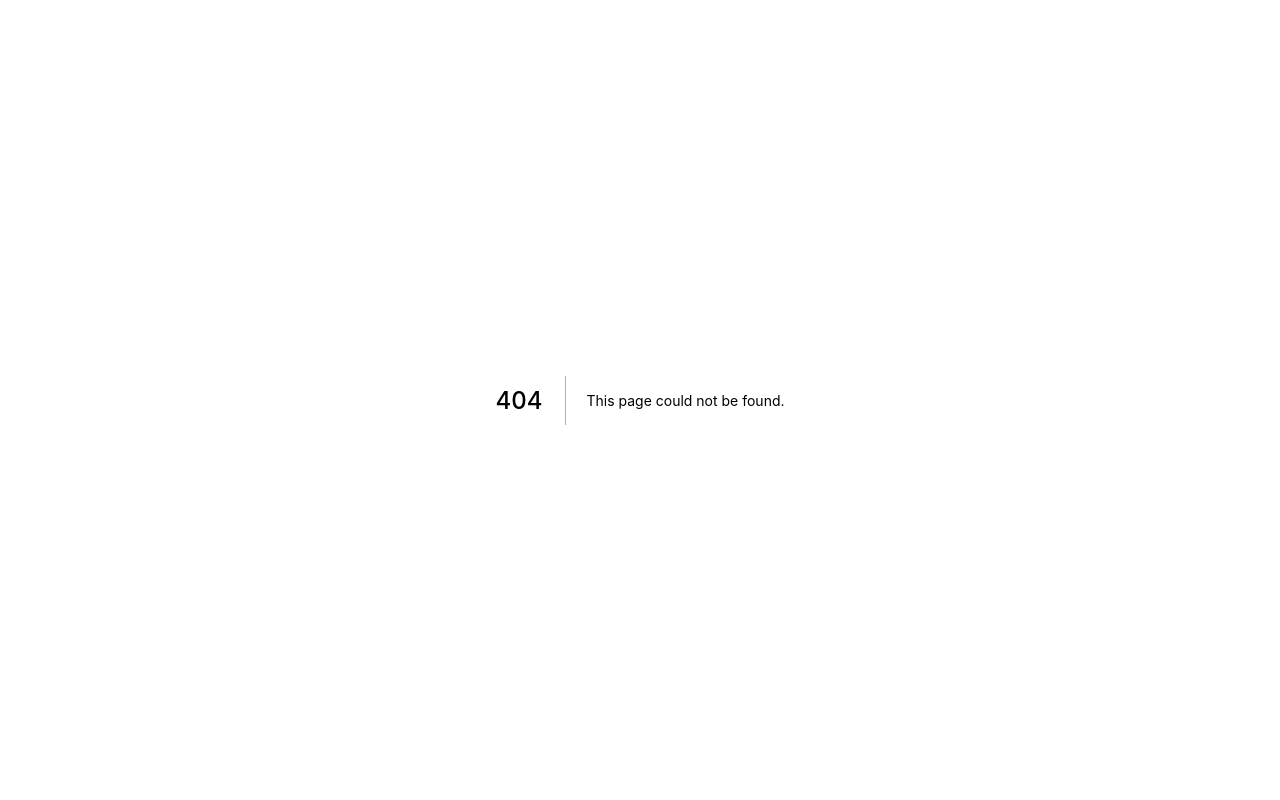
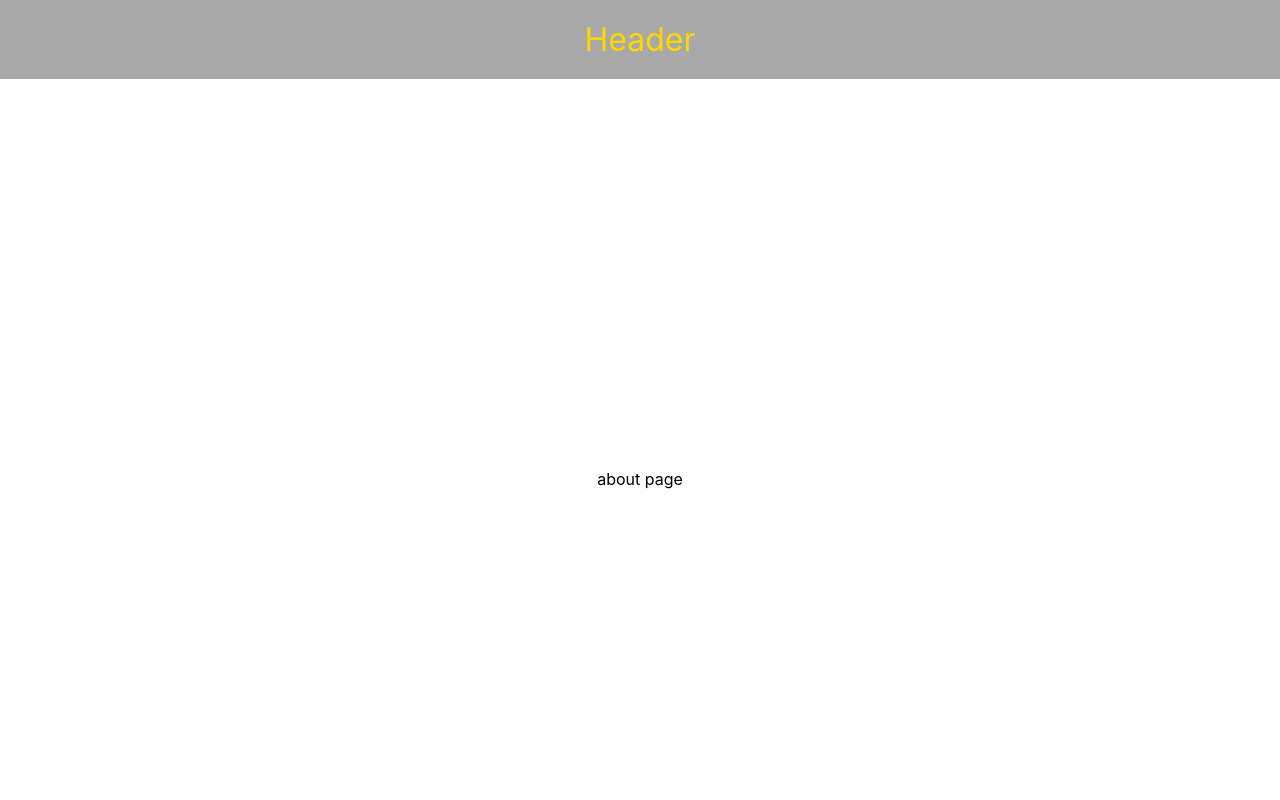
Before and after one commit to armin-bkh/learn-next.js, a Next.js app: page /about in a window 1280 px wide. Before the commit this address had no page. Shown: the top 800 px of the page. Built offline with nearby package versions, Linux system fonts and the light colour scheme.

Commit message:
create Layout component for wrapping around pages

```diff
--- /dev/null
+++ b/Layout/Layout.jsx
@@ -0,0 +1,14 @@
+import Footer from "../components/Footer/Footer";
+import Header from "../components/Header/Header";
+
+const Layout = ({ children }) => {
+  return (
+    <>
+      <Header />
+      {children}
+      <Footer />
+    </>
+  );
+};
+
+export default Layout;
--- /dev/null
+++ b/components/Footer/Footer.jsx
@@ -0,0 +1,9 @@
+const Footer = () => {
+    return (
+        <footer className="footer">
+            Footer
+        </footer>
+     );
+}
+
+export default Footer;
--- /dev/null
+++ b/components/Header/Header.jsx
@@ -0,0 +1,9 @@
+const Header = () => {
+    return (
+        <header className="header">
+            Header
+        </header>
+     );
+}
+
+export default Header;
--- a/pages/_app.js
+++ b/pages/_app.js
@@ -1,7 +1,13 @@
-import '../styles/globals.css'
+import Layout from "../Layout/Layout";
+import "../styles/globals.css";
+import "../styles/layout.css";
 
 function MyApp({ Component, pageProps }) {
-  return <Component {...pageProps} />
+  return (
+    <Layout>
+      <Component {...pageProps} />
+    </Layout>
+  );
 }
 
-export default MyApp
+export default MyApp;
--- /dev/null
+++ b/pages/about.js
@@ -0,0 +1,9 @@
+const About = () => {
+    return (
+        <main className="main">
+            about page
+        </main>
+     );
+}
+
+export default About;
--- a/pages/index.js
+++ b/pages/index.js
@@ -4,15 +4,21 @@ export default function Home() {
   return (
     <div>
       pre-rendering next.js
+      <h2>
         <Link href="/users">
           <a>users</a>
         </Link>
+      </h2>
+      <h2>
         <Link href="/posts">
           <a>posts</a>
         </Link>
+      </h2>
+      <h2>
         <Link href="/products">
           <a>products</a>
         </Link>
+      </h2>
     </div>
   );
 }
--- /dev/null
+++ b/styles/layout.css
@@ -0,0 +1,16 @@
+.header, .footer {
+  display: flex;
+  justify-content: center;
+  align-items: center;
+  color: gold;
+  background: darkgray;
+  padding: 20px;
+  font-size: 2rem;
+}
+
+.main{
+    display: flex;
+    justify-content: center;
+    align-items: center;
+    min-height: 100vh;
+}
```
Lines whose indentation alone changed are shown as unchanged.
